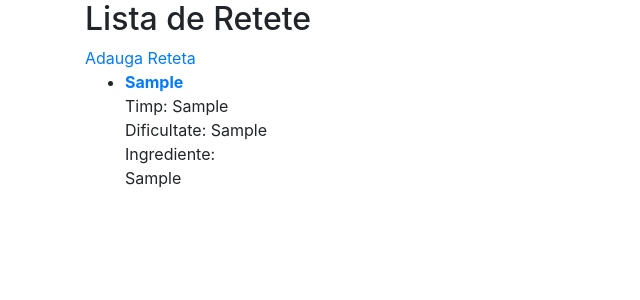
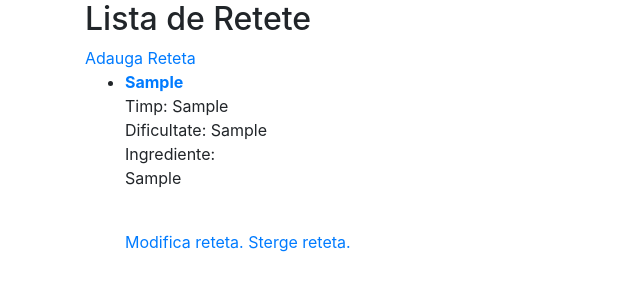
Before and after one commit to StefanVlad0/GAD-project, a Django app: page / in a window 1280 px wide. Shown: the part 56-356 px from the top of the page, without its empty margins (0-640 px from the left). Run offline with Django 5.2, Linux system fonts and the light colour scheme; tables that the repository leaves empty hold one stand-in row (values such as "Sample post"); some libraries are stand-ins or nearby versions.

Commit message:
delete_reteta

```diff
--- a/site_retete/site_retete_app/templates/home.html
+++ b/site_retete/site_retete_app/templates/home.html
@@ -10,6 +10,8 @@
             Timp: {{ reteta.timp }}<br>
             Dificultate: {{ reteta.dificultate }}<br>
             Ingrediente: {{ reteta.ingrediente|linebreaks }}<br>
+            <a href="/reteta_modifica/{{ reteta.pk }}">Modifica reteta.</a>
+            <a href="/reteta_delete/{{ reteta.pk }}">Sterge reteta.</a>
         </li>
     {% endfor %}
 </ul>
--- a/site_retete/site_retete_app/templates/lista_retete.html
+++ b/site_retete/site_retete_app/templates/lista_retete.html
@@ -10,6 +10,7 @@
             Timp: {{ reteta.timp }}<br>
             Dificultate: {{ reteta.dificultate }}<br>
             Ingrediente: {{ reteta.ingrediente|linebreaks }}<br>
+            <a href="reteta_delete/ {{ reteta.pk }}">Sterge reteta.</a>
         </li>
     {% endfor %}
 </ul>
--- a/site_retete/site_retete_app/urls.py
+++ b/site_retete/site_retete_app/urls.py
@@ -1,10 +1,11 @@
 from django.urls import path
 from . import views
-from .views import adauga_reteta, reteta_view, reteta_update
+from .views import adauga_reteta, reteta_view, reteta_update, reteta_delete
 
 urlpatterns = [
     path("", views.home, name="home"),
     path('adauga-reteta/', adauga_reteta, name='adauga_reteta'),
     path('reteta/<int:id_reteta>', reteta_view, name='reteta_view'),
     path('reteta_modifica/<int:id_reteta>', reteta_update, name='reteta_update'),
+    path('reteta_delete/<int:id_reteta>', reteta_delete, name='reteta_delete'),
 ]
--- a/site_retete/site_retete_app/views.py
+++ b/site_retete/site_retete_app/views.py
@@ -47,3 +47,8 @@ def reteta_update(request, id_reteta):
         form.save()
         return redirect(f'/reteta/{id_reteta}')
     return render(request, 'modifica_reteta.html', {'form':form})
+
+def reteta_delete(request, id_reteta):
+    reteta = get_object_or_404(Reteta, pk=id_reteta)
+    reteta.delete()
+    return redirect('home')
```
